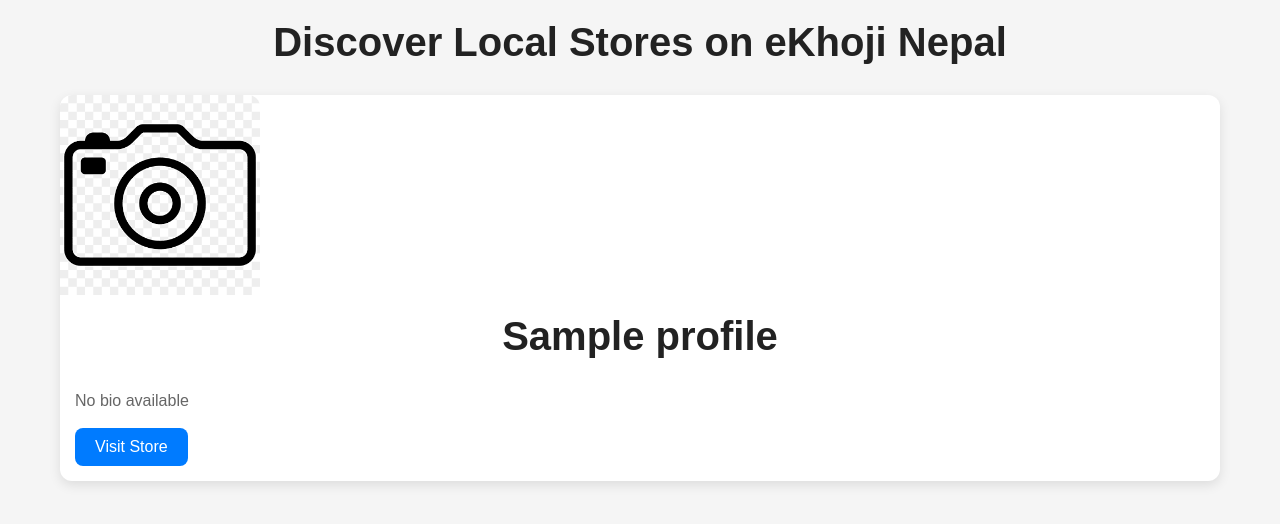
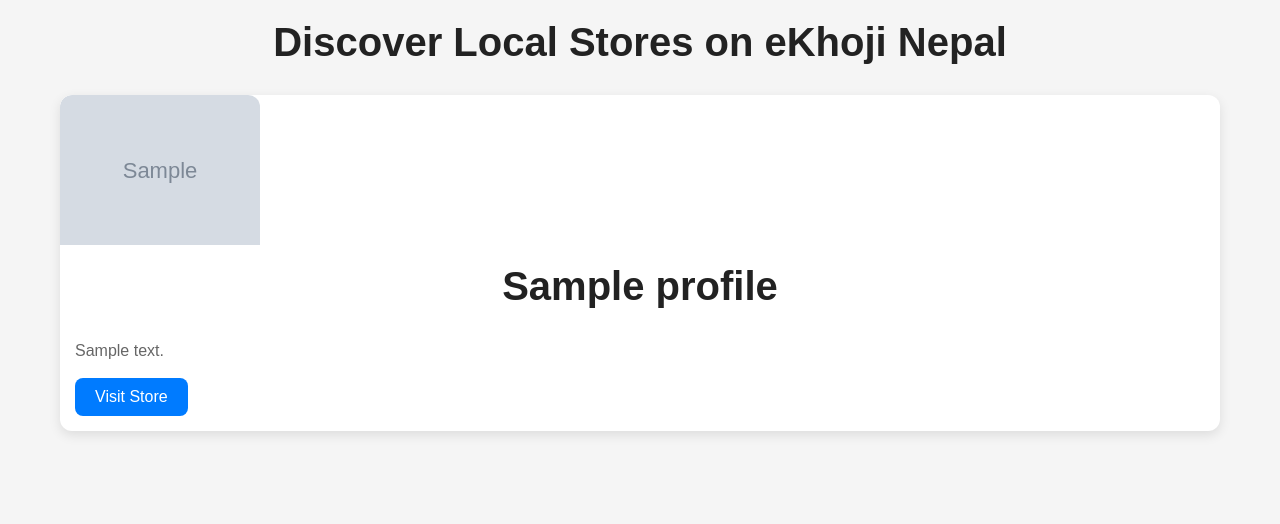
Before and after one commit to nbcosama/ebozar, a Django app: page /allstores/ in a window 1280 px wide. Shown: the top 524 px of the page. Run offline with Django 5.2, Linux system fonts and the light colour scheme; tables that the repository leaves empty hold one stand-in row (values such as "Sample post"); grey boxes marked "Sample" are stand-in pictures.

Commit message:
newupdate

```diff
--- a/templates/allstores.html
+++ b/templates/allstores.html
@@ -108,16 +108,16 @@
             <!-- Store Card 1 -->
              {% for store in storelist %}
             <div class="store-card">
-                {% if profile.logo %}
-                    <img src="{{profile.logo.url}}" alt="{{profile.store_name}}">
+                {% if store.logo %}
+                    <img src="{{store.logo.url}}" alt="{{store.store_name}}">
                 {% else %}
-                    <img src="/static/assets/camera.png" alt="{{profile.store_name}}">
+                    <img src="/static/assets/camera.png" alt="{{store.store_name}}">
                 {% endif %}
                 <div class="store-content">
                     <h1>{{store.store_name}}</h1>
                     <p>
-                        {% if profile.bio %}
-                            {{profile.bio}}
+                        {% if store.bio %}
+                            {{store.bio}}
                         {% else %}
                             No bio available
                         {% endif %}
```
